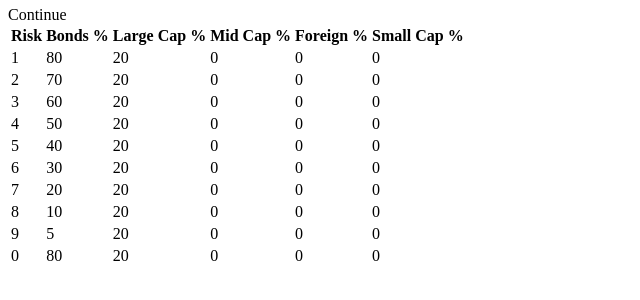
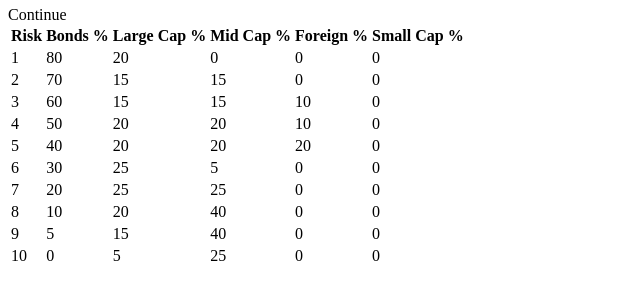
Before and after one commit to eksilva/BPProject, a React app: page / in a window 1280 px wide. Shown: the part 306-606 px from the top of the page, without its empty margins (0-640 px from the left). Built offline with nearby package versions, Linux system fonts and the light colour scheme; the HTML template or start-up script is replaced by a standard one.

Commit message:
table updates

```diff
--- a/client/src/components/RiskTable.jsx
+++ b/client/src/components/RiskTable.jsx
@@ -23,48 +23,48 @@ const RiskTable = () => {
         <tr>
           <td>2</td>
           <td>70</td>
-          <td>20</td>
-          <td>0</td>
+          <td>15</td>
+          <td>15</td>
           <td>0</td>
           <td>0</td>
         </tr>
         <tr>
           <td>3</td>
           <td>60</td>
-          <td>20</td>
-          <td>0</td>
-          <td>0</td>
+          <td>15</td>
+          <td>15</td>
+          <td>10</td>
           <td>0</td>
         </tr>
         <tr>
           <td>4</td>
           <td>50</td>
           <td>20</td>
-          <td>0</td>
-          <td>0</td>
+          <td>20</td>
+          <td>10</td>
           <td>0</td>
         </tr>
         <tr>
           <td>5</td>
           <td>40</td>
           <td>20</td>
-          <td>0</td>
-          <td>0</td>
+          <td>20</td>
+          <td>20</td>
           <td>0</td>
         </tr>
         <tr>
           <td>6</td>
           <td>30</td>
-          <td>20</td>
-          <td>0</td>
+          <td>25</td>
+          <td>5</td>
           <td>0</td>
           <td>0</td>
         </tr>
         <tr>
           <td>7</td>
           <td>20</td>
-          <td>20</td>
-          <td>0</td>
+          <td>25</td>
+          <td>25</td>
           <td>0</td>
           <td>0</td>
         </tr>
@@ -72,23 +72,23 @@ const RiskTable = () => {
           <td>8</td>
           <td>10</td>
           <td>20</td>
-          <td>0</td>
+          <td>40</td>
           <td>0</td>
           <td>0</td>
         </tr>
         <tr>
           <td>9</td>
           <td>5</td>
-          <td>20</td>
-          <td>0</td>
+          <td>15</td>
+          <td>40</td>
           <td>0</td>
           <td>0</td>
         </tr>
         <tr>
+          <td>10</td>
           <td>0</td>
-          <td>80</td>
-          <td>20</td>
-          <td>0</td>
+          <td>5</td>
+          <td>25</td>
           <td>0</td>
           <td>0</td>
         </tr>
```
Also changed, not shown: 2 other files (tests, documents, lock files or other folders).
